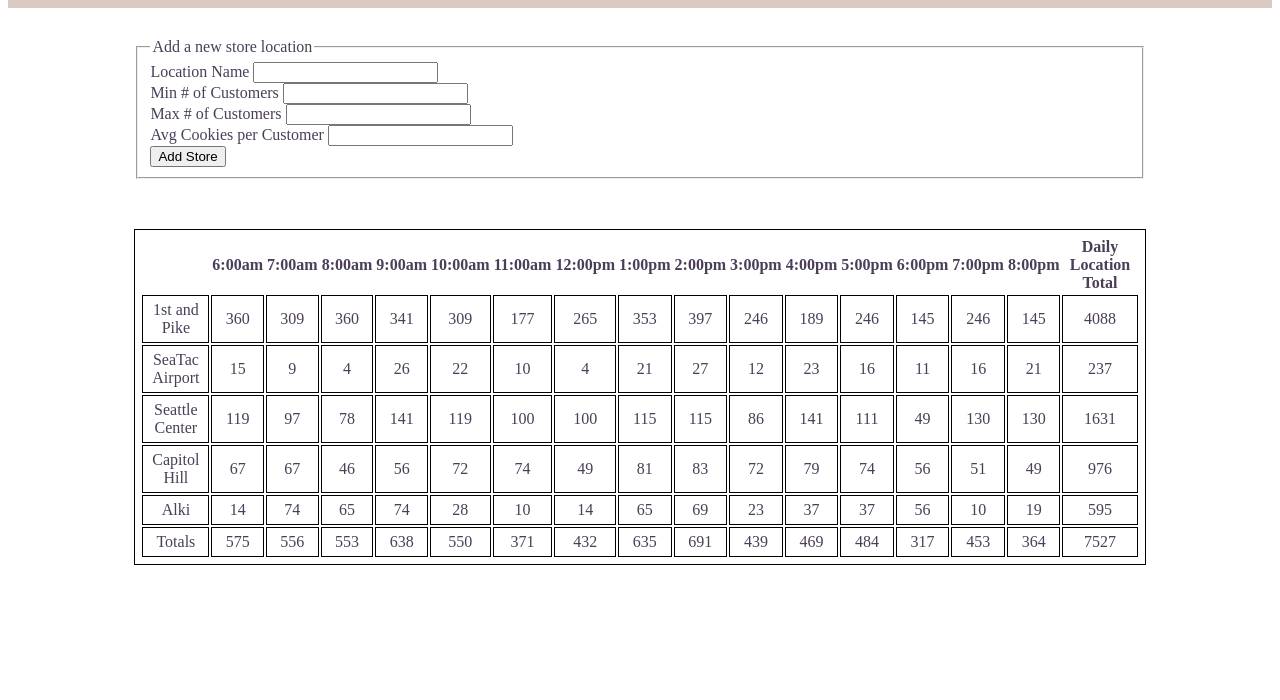
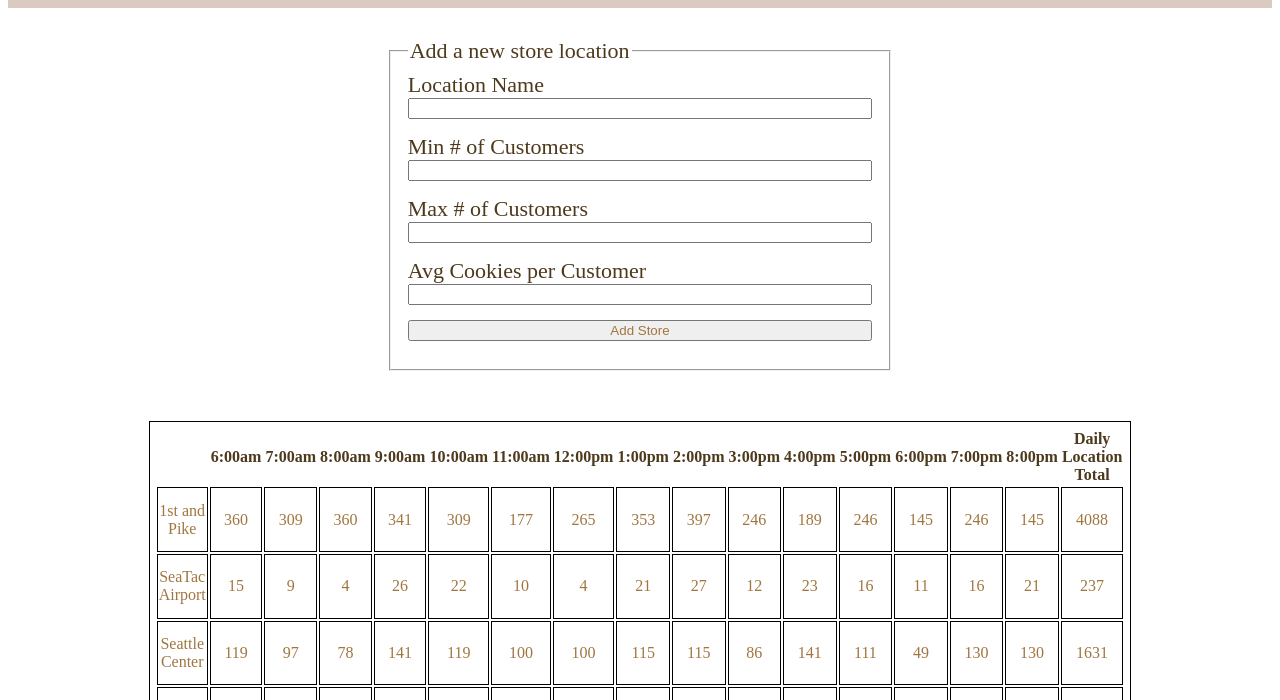
Before and after one commit to Nhuuu/cookie-stand, a plain HTML site: page sales.html in a window 1280 px wide. Shown: the part 100-800 px from the top of the page. Drawn offline with Linux system fonts and the light colour scheme.

Commit message:
all images are incorporated

```diff
--- a/index.html
+++ b/index.html
@@ -4,6 +4,7 @@
   <title>Pat's Salmon Cookies</title>
   <link rel="stylesheet" href="./style.css">
   <link href="https://fonts.googleapis.com/css?family=Luckiest+Guy|Nanum+Myeongjo&display=swap" rel="stylesheet">
+  <link rel="shortcut icon" href="./img/frosted-cookie.jpg" type="image/x-icon">
 </head>
 <body>
   <header>
@@ -22,7 +23,8 @@
     <h2>Pat's Salmon Cookies</h2>
     <section id="our-story">
       <h3>Our Story</h3>
-      <p>Lorem ipsum dolor sit, amet consectetur adipisicing elit. Quasi obcaecati provident placeat, ratione ducimus expedita ab fuga sit! Non, atque laboriosam accusamus dignissimos voluptatum sed cupiditate animi rerum autem tempore?</p>
+      <img src="./img/family.jpg">
+      <p>We're a family owned business. We love making salmon cookies! Lorem ipsum, dolor sit amet consectetur adipisicing elit. Aspernatur reiciendis odio totam nesciunt ullam. Repudiandae, ipsa ducimus? Eos blanditiis asperiores nemo atque dolorum, officiis ipsa optio aspernatur eligendi, aliquid architecto.</p>
     </section>
     <section id="merch-store">
       <h3>Visit our online store!</h3>
--- a/sales.html
+++ b/sales.html
@@ -4,6 +4,7 @@
   <title>Pat's Salmon Cookies</title>
   <link rel="stylesheet" href="./style.css">
   <link href="https://fonts.googleapis.com/css?family=Luckiest+Guy|Nanum+Myeongjo&display=swap" rel="stylesheet">
+  <link rel="shortcut icon" href="./img/frosted-cookie.jpg" type="image/x-icon">
 </head>
 <body>
   <header>
@@ -41,7 +42,7 @@
     </form>
     <table id="store-table">
     </table>
-
+    <div><img src="img/fish.jpg"></div>
   </main>
   <script src="./app.js"></script>
   <!-- <script src="./form.js"></script> -->
--- a/style.css
+++ b/style.css
@@ -1,6 +1,8 @@
 * {
   box-sizing: border-box;
+  /* background-color: aliceblue; */
 }
+
 
 header {
   height: 100px;
@@ -18,7 +20,6 @@ main {
 }
 
 footer {
-  position: fixed;
   bottom: 0;
   height: 200px;
   width: 100%;
@@ -105,6 +106,8 @@ section > ul > li > p {
   text-align: center;
 }
 
+
+/* Footer styles */
 footer > ul > li {
   list-style-type: none;
   float: left;
@@ -126,17 +129,44 @@ footer > ul > li {
 }
 
 
+/* Form styles */
+#add-store-form {
+  width: 50%;
+  margin: auto;
+  margin-bottom: 50px;
+  color: rgb(77, 57, 27);
+  font-size: 22px;
+}
 
-/* Table styles */
-table, td {
-  border: solid black 1px;
-  margin: 50px 0;
-  padding: 5px;
-  text-align: center;
+input {
+  display: block;
+  margin-bottom: 15px;
+  width: 100%;
+  color: rgb(160, 118, 64);
 }
 
 
-/* Form styles */
-/* fieldset {
-  width: 40%;
-} */
+/* Table styles */
+table{
+  height: 400px;
+  width: 90%;
+  border: solid black 1px;
+  margin: auto;
+  padding: 5px;
+  text-align: center;
+  color: rgb(77, 57, 27);
+  margin-bottom: 100px;
+}
+
+tr {
+  margin-right: 35px;
+}
+
+td {
+  border: solid black .5px;
+  color: rgb(160, 118, 64);
+}
+
+div > img {
+  float: right;
+}
```
